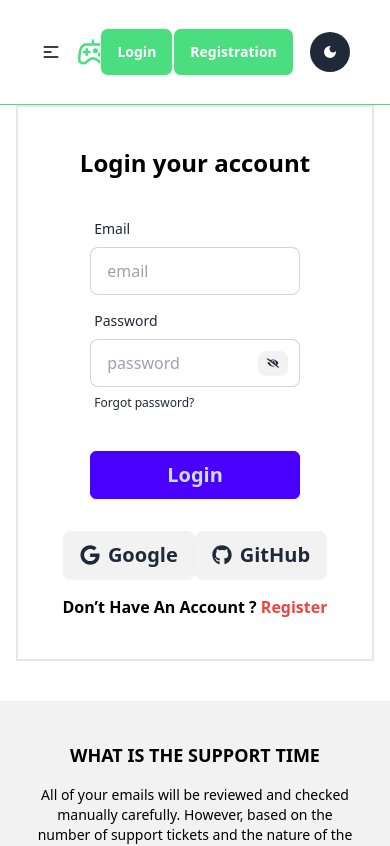
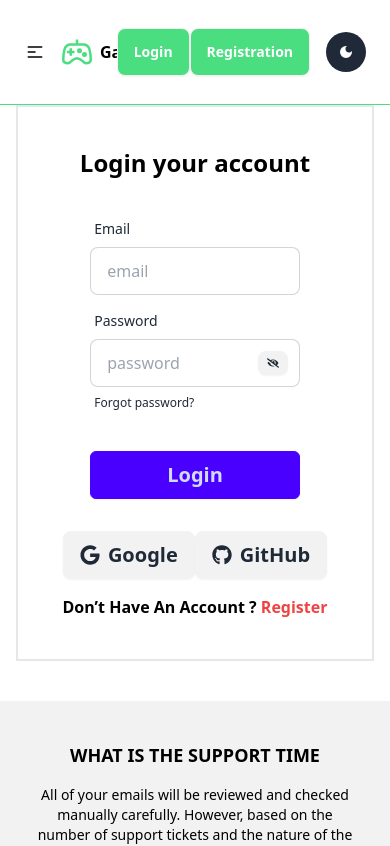
Before and after one commit to Takmim00/Chill-gamer-client, a React (Vite) app: page /login in a window 390 px wide. Shown: the top 846 px of the page. Built offline with nearby package versions, Linux system fonts and the light colour scheme; no server answers.

Commit message:
fotter link added

```diff
--- a/src/components/Footer.jsx
+++ b/src/components/Footer.jsx
@@ -47,13 +47,13 @@ const Footer = () => {
               RESERVED.
             </p>
             <div className="flex gap-4">
-              <a href="#" className="text-2xl hover:text-green-400">
+              <a href="https://www.facebook.com/takmim00" className="text-2xl hover:text-green-400">
                 <FaFacebook />
               </a>
-              <a href="#" className="text-2xl hover:text-green-400">
+              <a href="https://www.instagram.com/takmim_00/" className="text-2xl hover:text-green-400">
                 <FaInstagram />
               </a>
-              <a href="#" className="text-2xl hover:text-green-400">
+              <a href="https://x.com/MTakmim58515" className="text-2xl hover:text-green-400">
                 <FaTwitter />
               </a>
             </div>
--- a/src/components/Navbar.jsx
+++ b/src/components/Navbar.jsx
@@ -21,7 +21,7 @@ const Navbar = () => {
   };
 
   return (
-    <div className="navbar py-4 w-11/12 mx-auto">
+    <div className="navbar py-4 md:w-11/12 mx-auto">
       <div className="navbar-start">
         <div className="dropdown">
           <div tabIndex={0} role="button" className="btn btn-ghost lg:hidden">
```
